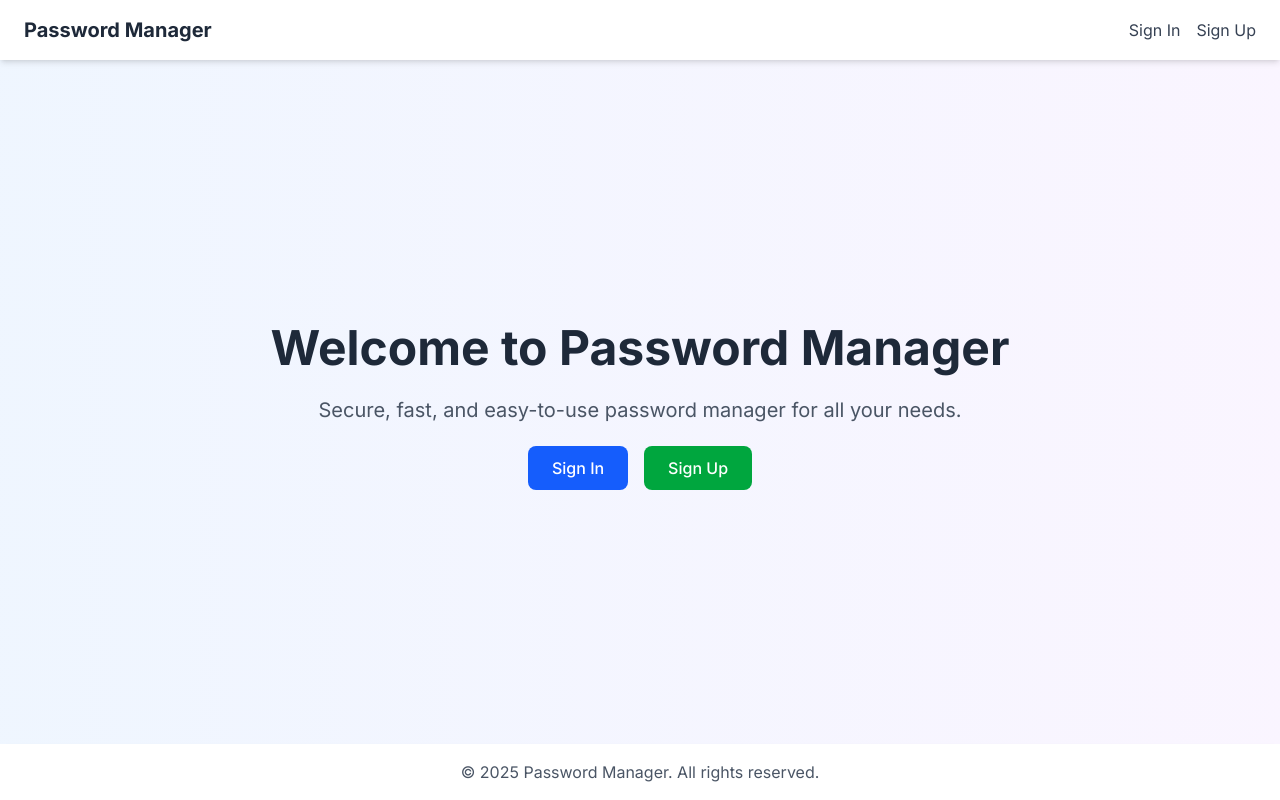
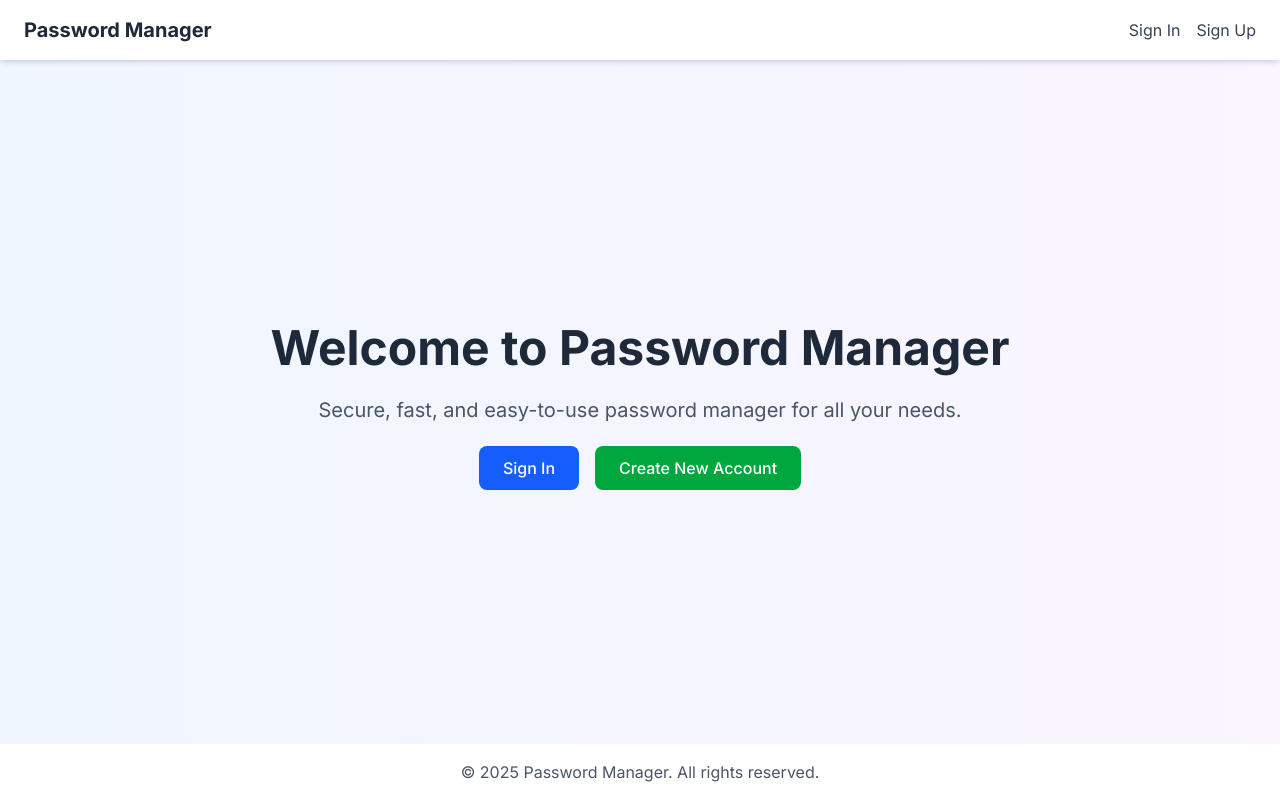
Before and after one commit to rajm012/password-manager, a Next.js app: page / in a window 1280 px wide. Built offline with nearby package versions, Linux system fonts and the light colour scheme; no server answers.

Commit message:
Added README

```diff
--- a/src/app/page.tsx
+++ b/src/app/page.tsx
@@ -1,12 +1,14 @@
 "use client";
 import { useState, useEffect } from "react";
 import Link from "next/link";
-import { useUser } from "@clerk/nextjs";
-import Header from "@/components/Header"; // Import the Header component
+import { useUser, useAuth  } from "@clerk/nextjs";
+import Header from "@/components/Header";
+
 
 export default function Home() {
   const { isSignedIn } = useUser();
   const [darkMode, setDarkMode] = useState(false);
+  const { signOut } = useAuth();
 
   // Toggle dark mode
   const toggleDarkMode = () => {
@@ -60,10 +62,24 @@ export default function Home() {
                   href="/auth/sign-up"
                   className="bg-green-600 text-white px-6 py-3 rounded-lg font-medium hover:bg-green-700 transition duration-300 hover:scale-105"
                 >
-                  Sign Up
+                  Create New Account
                 </Link>
               </>
             )}
+
+            {isSignedIn && (
+              <>
+
+                <button
+                    onClick={() => signOut()}
+                    className="bg-blue-600 text-white px-6 py-3 rounded-lg font-medium hover:bg-blue-700 transition duration-300 hover:scale-105"
+                  >
+                    Log Out
+                </button>
+
+              </>
+            )}
+
           </div>
         </div>
       </main>
```
Also changed, not shown: 1 other file (tests, documents, lock files or other folders).
